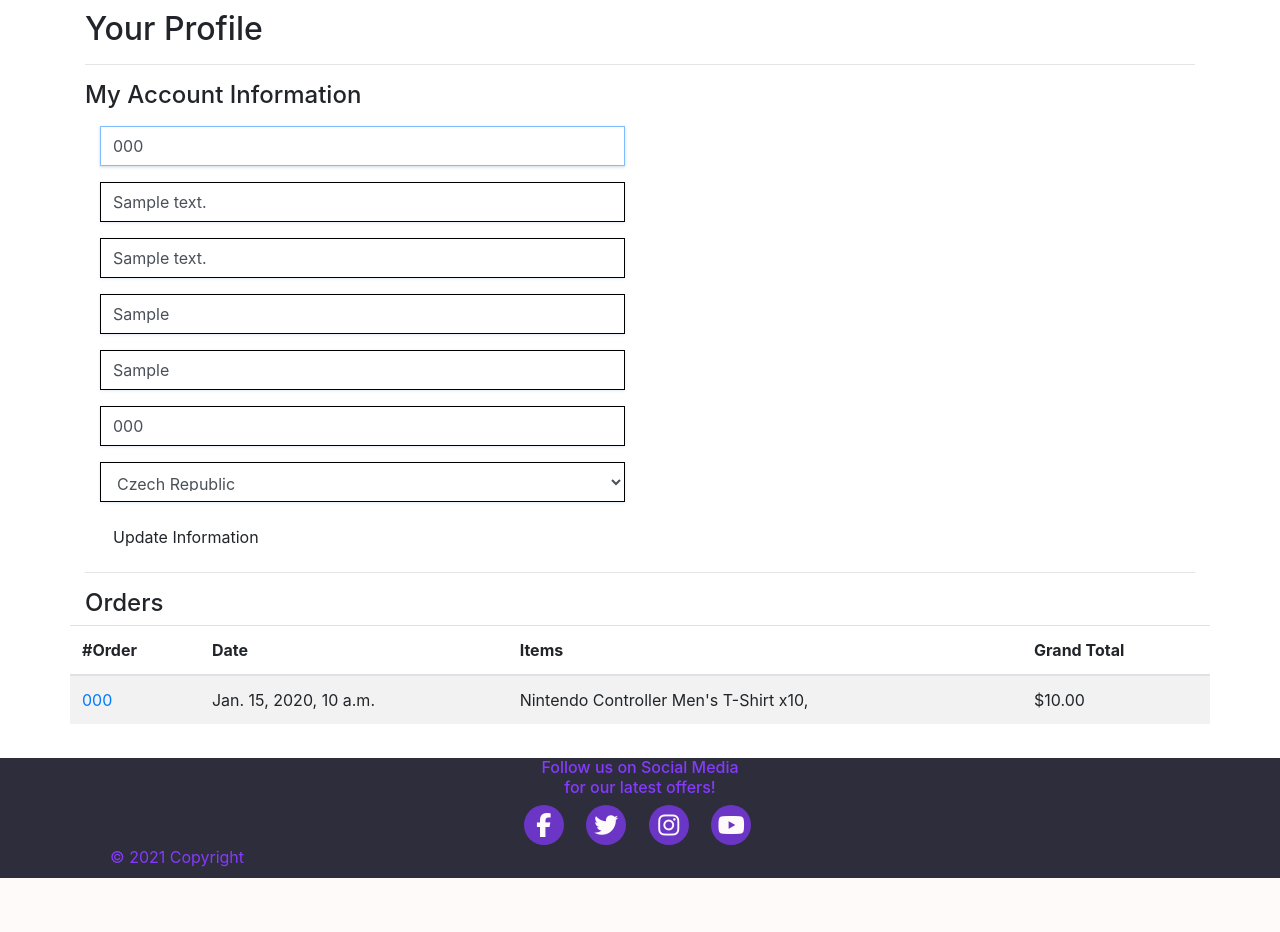
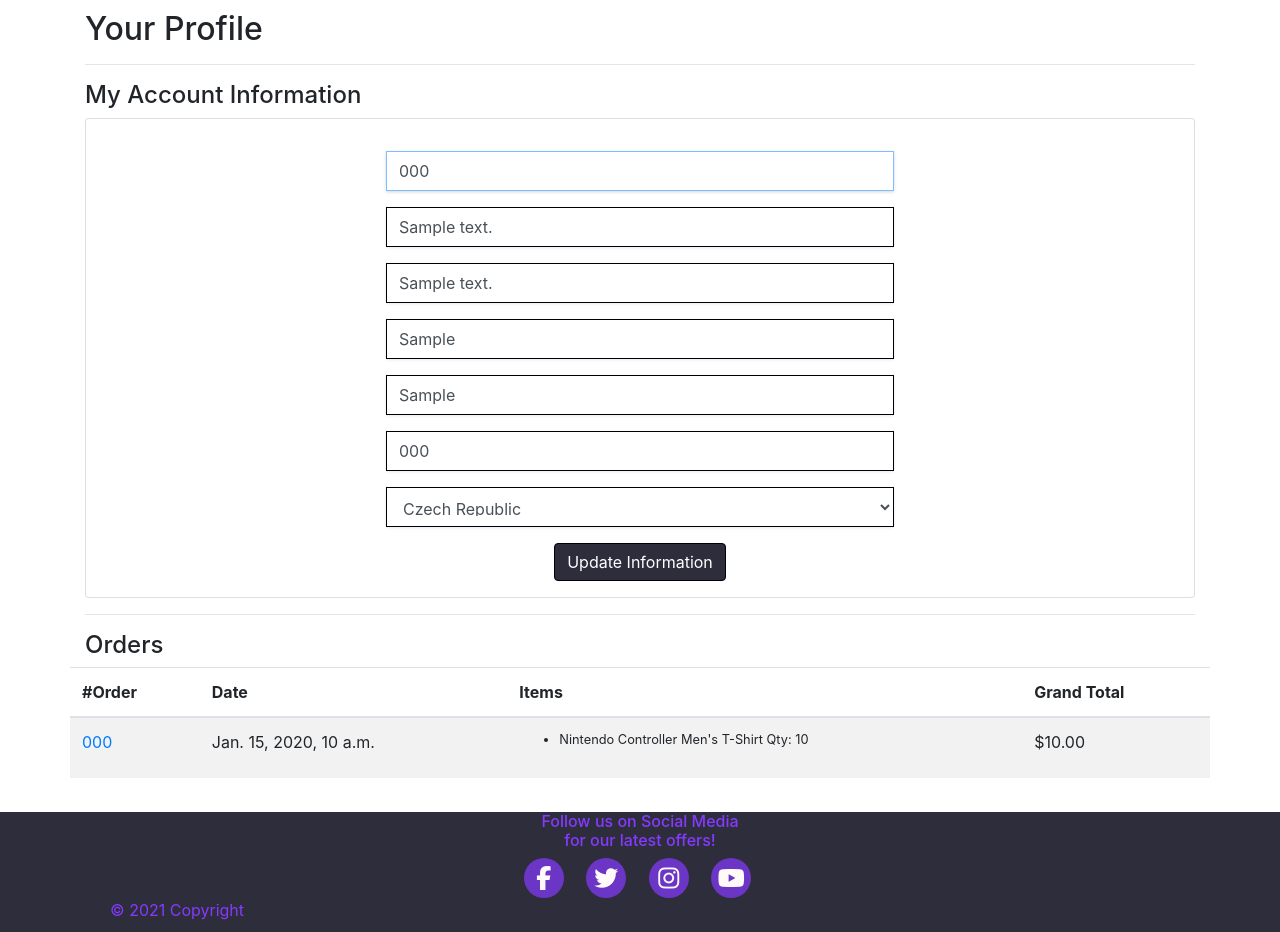
Before and after one commit to jamesr1775/gamer-gifts-elixir, a Django app: page /profile/ in a window 1280 px wide. Shown: the part 158-1090 px from the top of the page. Before the commit the page ends 1036 px from the top, so only its background shows below. Run offline with Django 3.2, Linux system fonts and the light colour scheme; a user stored in the database is signed in; data comes from the database, SQL or seed files in the repository; tables that the repository leaves empty hold one stand-in row (values such as "Sample post"); parts of the project's set-up code (start-up, migrations or seed data) failed here and were passed over; some libraries are stand-ins or nearby versions.

Commit message:
adding style to the orders section of the profile page, putting the account details inside a card

```diff
--- /dev/null
+++ b/profiles/static/profiles/css/profiles.css
@@ -0,0 +1,17 @@
+.btn-update-profile{
+    background: #2D2D3C;
+    color: white !important;
+    border: 1px solid black;
+}
+
+@media (max-width: 575px) {
+    .profile-order-row ul{
+        padding: 5px;
+    }
+}
+@media (max-width: 400px) {
+    .profile-order-row{
+        padding: 5px !important;
+        font-size: 70% !important;
+    }
+}
--- a/profiles/templates/profiles/profile.html
+++ b/profiles/templates/profiles/profile.html
@@ -3,6 +3,7 @@
 
 {% block extra_css %}
     <link rel="stylesheet" href="{% static 'checkout/css/checkout.css' %}">
+    <link rel="stylesheet" href="{% static 'profiles/css/profiles.css' %}">
 {% endblock %}
 
 {% block content %}
@@ -16,12 +17,16 @@
         <div class="row">
             <div class="col-12">
                 <h4>My Account Information</h4>
-                <div class="col-12 col-lg-6">
+                <div class="card p-3">
+                    <div class="col-12 col-lg-6 offset-lg-3">
                         <form class="mt-3" action="{% url 'profile' %}" method="POST" id="profile-update">
                             {% csrf_token %}
                             {{ form|crispy }}
-                        <button class="btn btn-black rounded-0">Update Information</button>
+                            <div class="text-center">
+                                <button class="btn btn-update-profile">Update Information</button>
+                            </div>
                         </form>
+                    </div>
                 </div>
             </div>
         </div>
@@ -43,21 +48,27 @@
 
                             {% for order in orders %}
                                 <tr>
-                                    <td>
+                                    <td class="profile-order-row">
                                         <a href="{% url 'get_order_history' order.order_number %}"
                                         title="{{ order.order_number }}">
                                             {{ order.order_number|truncatechars:5 }}
                                         </a>
                                     </td>
-                                    <td>{{ order.created_at_date }}</td>
-                                    <td>
+                                    <td class="profile-order-row">{{ order.created_at_date }}</td>
+                                    <td class="profile-order-row">
+                                        <small>
+                                            <ul>
                                                 {% for item in order.lineitems.all %}
+                                                    <li>
                                                         {% if item.product.has_sizes %}
-                                                Size {{ item.product.size|upper }}
-                                            {% endif %}{{ item.product.name }} x{{ item.quantity }},
+                                                            Size {{ item.size|upper }}
+                                                        {% endif %}{{ item.product.name }} Qty: {{ item.quantity }}
+                                                    </li>
                                                 {% endfor %}
+                                            </ul>
+                                        </small>
                                     </td>
-                                    <td>${{ order.grand_total }}</td>
+                                    <td class="profile-order-row">${{ order.grand_total }}</td>
                                 </tr>
                             {% endfor %}
                         </tbody>
```
Lines whose indentation alone changed are shown as unchanged.
